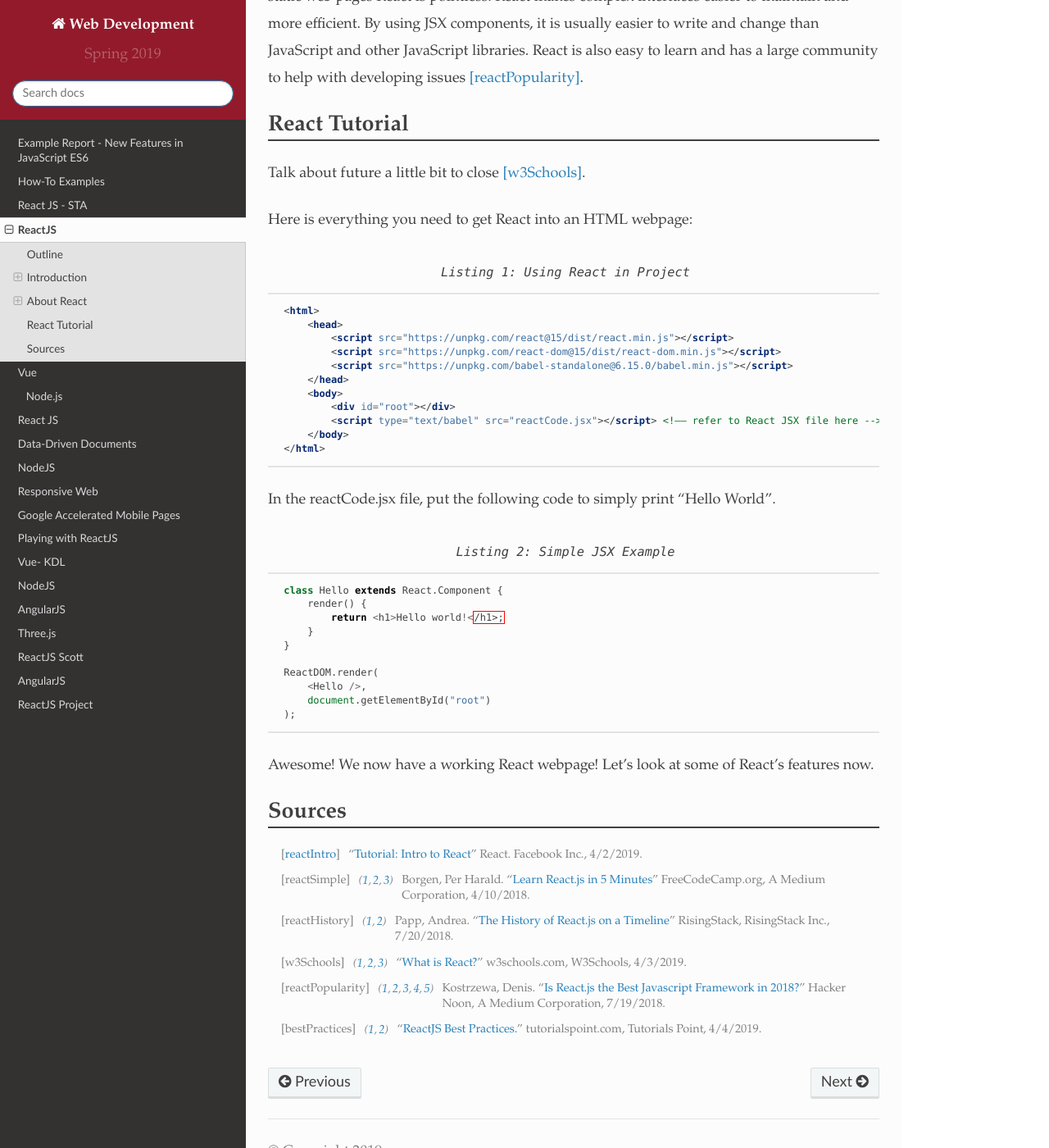
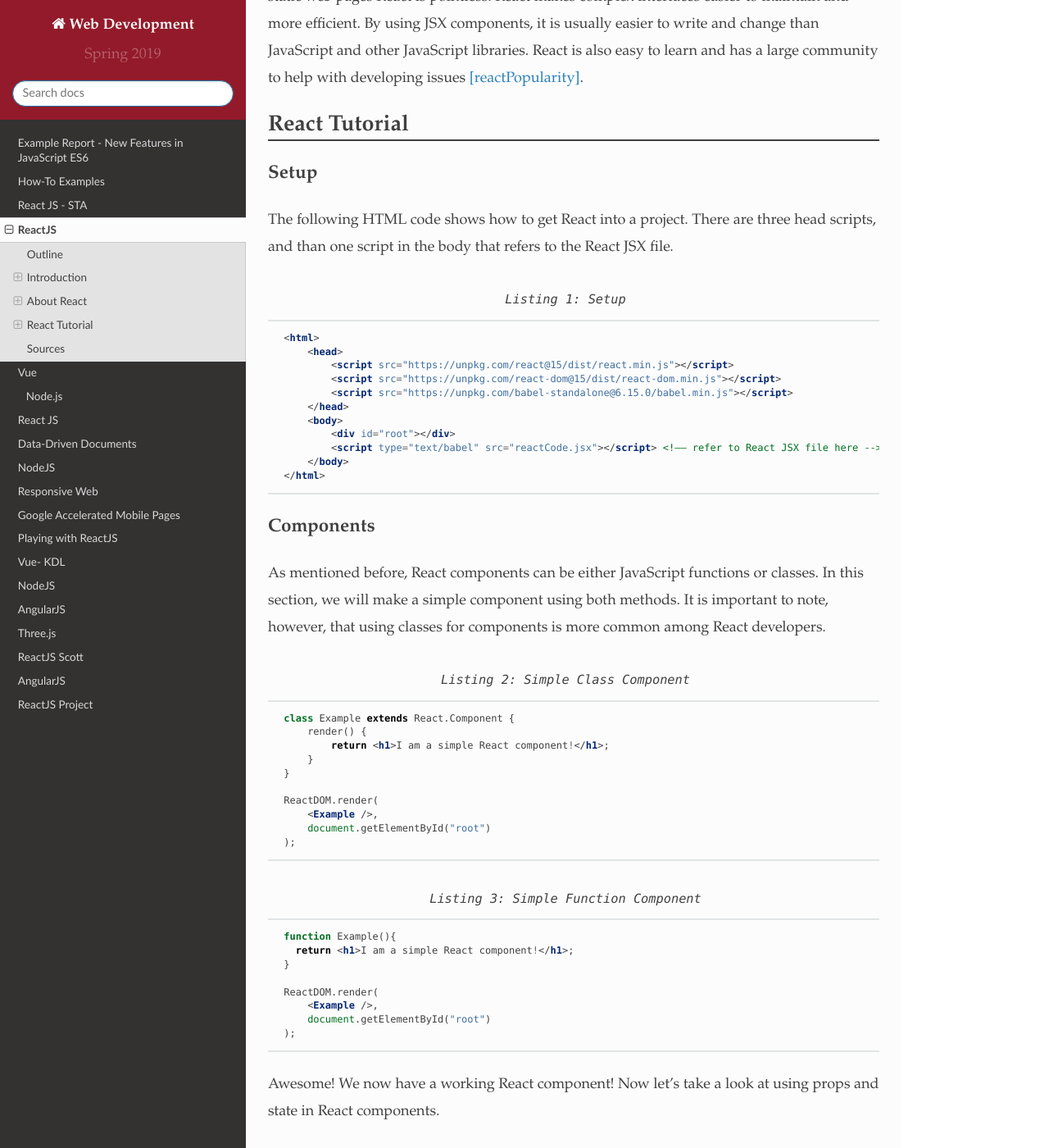
Before and after one commit to pvcraven/2019_spring_web_dev, a Sphinx documentation site: the page built from source/final/becker/index.rst, in a window 1280 px wide and 1400 px high, scrolled down 4219 px. Shown: the whole window at 82% size. Built offline with Sphinx 7.4.7 and the Read the Docs theme 2.0.0, drawn with Linux system fonts in a browser that asks for light colours; some of the changed text lies outside the part shown.

Commit message:
About React Section

```diff
--- a/source/final/becker/index.rst
+++ b/source/final/becker/index.rst
@@ -16,12 +16,12 @@
 
 About React.js
 
-* What is Babel and JSX? [w3Schools]_
+* What is Babel and JSX? [reactW3Schools]_
 * Components - What is it, how is it used, what advantages?
 * Data Storage - Props and State, what are they and how do they
   work? [reactSimple]_
 * Best Practices - The best way to use components and data
-  storage [bestPractices]_.
+  storage [reactBestPractices]_.
 * When should React.js be used?
 
 React Tutorial
@@ -117,7 +117,7 @@
 React uses something called Babel to translate JSX code into JavaScript. Babel
 is a JavaScript compiler that can translate markup or programming languages
 into JavaScript. JSX stands for JavaScript XML. It takes elements from XML,
-HTML, and JavaScript and combines it into one language [w3Schools]_. Example
+HTML, and JavaScript and combines it into one language [reactW3Schools]_. Example
 JSX code looks something like this:
 ``var element = <h1>This is a Header Variable!</h1>``
 
@@ -157,7 +157,7 @@
 * Components should only be responsible
   for a single functionality.
 * It is more maintainable to have many small
-  components than a few large ones [bestPractices]_.
+  components than a few large ones [reactBestPractices]_.
 
 When Should React be used?
 ~~~~~~~~~~~~~~~~~~~~~~~~~~~~
@@ -171,13 +171,16 @@
 
 React Tutorial
 ---------------
-Talk about future a little bit to close [w3Schools]_.
 
-Here is everything you need to get React into an HTML webpage:
+Setup
+~~~~~~
 
+The following HTML code shows how to get React into a project. There are three
+head scripts, and than one script in the body that refers to the React
+JSX file.
 
 .. code-block:: html
-   :caption: Using React in Project
+   :caption: Setup
 
     <html>
         <head>
@@ -191,32 +194,54 @@
         </body>
     </html>
 
-In the reactCode.jsx file, put the following code to
-simply print "Hello World".
+Components
+~~~~~~~~~~~
+
+As mentioned before, React components can be either JavaScript functions or
+classes. In this section, we will make a simple component using both methods.
+It is important to note, however, that using classes for components is more
+common among React developers.
 
 
-.. code-block:: javascript
-   :caption: Simple JSX Example
+.. code-block:: jsx
+   :caption: Simple Class Component
 
-    class Hello extends React.Component {
+    class Example extends React.Component {
         render() {
-            return <h1>Hello world!</h1>;
+            return <h1>I am a simple React component!</h1>;
         }
     }
 
     ReactDOM.render(
-        <Hello />,
+        <Example />,
         document.getElementById("root")
     );
 
-Awesome! We now have a working React webpage! Let's look at some of React's
-features now.
+.. code-block:: jsx
+   :caption: Simple Function Component
+
+    function Example(){
+      return <h1>I am a simple React component!</h1>;
+    }
+
+    ReactDOM.render(
+        <Example />,
+        document.getElementById("root")
+    );
+
+Awesome! We now have a working React component! Now let's take a look at using
+props and state in React components.
+
+Data Storage
+~~~~~~~~~~~~~
+
+
 
 Sources
 ---------
 .. [reactIntro] "`Tutorial: Intro to React <https://reactjs.org/tutorial/tutorial.html>`_" React. Facebook Inc., 4/2/2019.
 .. [reactSimple] Borgen, Per Harald. "`Learn React.js in 5 Minutes <https://medium.freecodecamp.org/learn-react-js-in-5-minutes-526472d292f4>`_" FreeCodeCamp.org, A Medium Corporation, 4/10/2018.
 .. [reactHistory] Papp, Andrea. "`The History of React.js on a Timeline <https://blog.risingstack.com/the-history-of-react-js-on-a-timeline/>`_" RisingStack, RisingStack Inc., 7/20/2018.
-.. [w3Schools] "`What is React? <https://www.w3schools.com/whatis/whatis_react.asp>`_" w3schools.com, W3Schools, 4/3/2019.
+.. [reactW3Schools] "`What is React? <https://www.w3schools.com/whatis/whatis_react.asp>`_" w3schools.com, W3Schools, 4/3/2019.
 .. [reactPopularity] Kostrzewa, Denis. "`Is React.js the Best Javascript Framework in 2018? <https://hackernoon.com/is-react-js-the-best-javascript-framework-in-2018-264a0eb373c8>`_" Hacker Noon, A Medium Corporation, 7/19/2018.
-.. [bestPractices] "`ReactJS Best Practices. <https://www.tutorialspoint.com/reactjs/reactjs_best_practices.htm>`_" tutorialspoint.com, Tutorials Point, 4/4/2019.
+.. [reactBestPractices] "`ReactJS Best Practices. <https://www.tutorialspoint.com/reactjs/reactjs_best_practices.htm>`_" tutorialspoint.com, Tutorials Point, 4/4/2019.
```
Also changed, not shown: source/final/becker/reactCode.jsx (+5 -5 lines).
